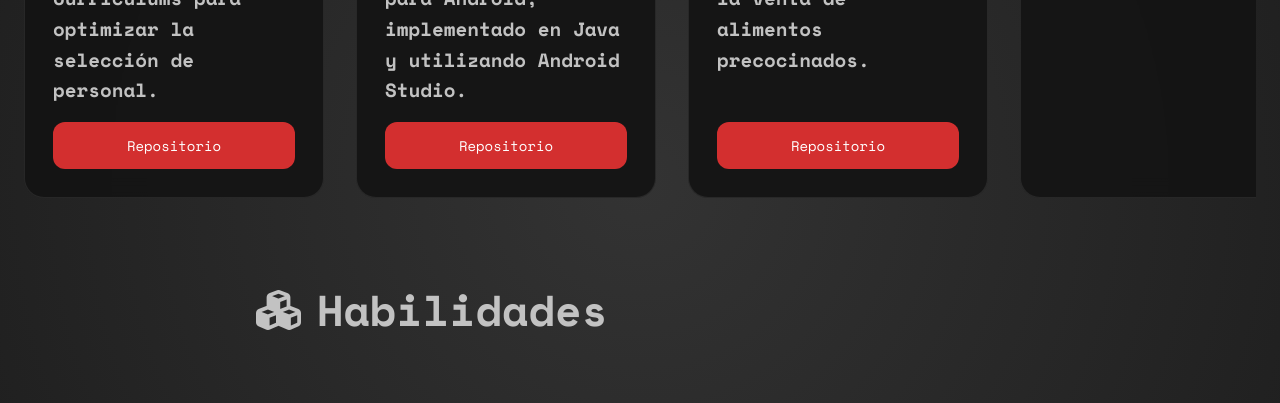
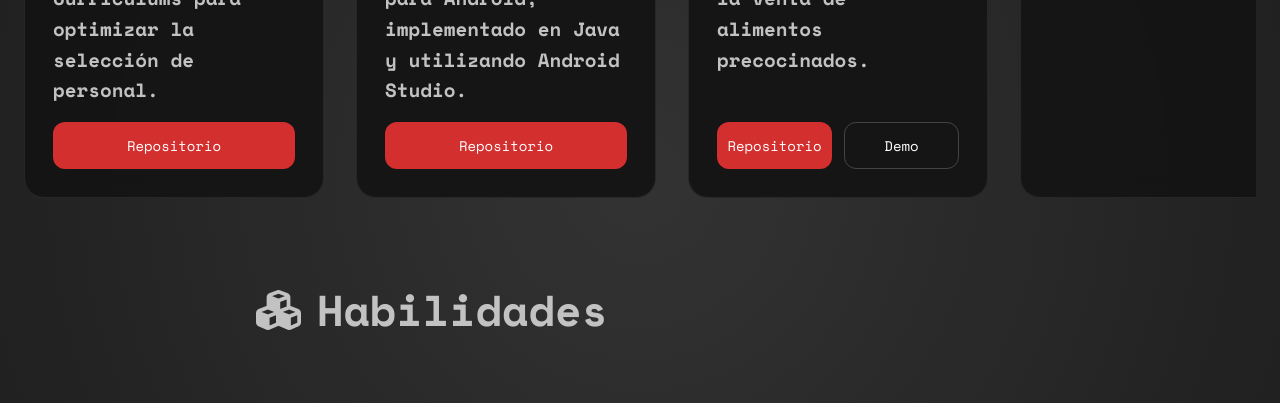
Before and after one commit to Kevingedev/Kevingedev-portafolio, a plain HTML site: page index.html in a window 1280 px wide. Shown: the part 2120-2523 px from the top of the page. Drawn offline with nearby package versions, Linux system fonts and the light colour scheme.

Commit message:
Agregando el demo de gourmet on the go

```diff
--- a/index.html
+++ b/index.html
@@ -253,6 +253,9 @@
             <a href="https://github.com/kevingedev/gourmet-on-the-go" target="_blank" class="btn-primary" aria-label="Repositorio GitHub">
               <span>Repositorio</span>
             </a>
+            <a href="https://kevingedev.github.io/Gourmet-on-the-Go/ES/" target="_blank" class="btn-outline" aria-label="Ver demo">
+              <span>Demo</span>
+            </a>
           </div>
         </div>
       </article>
```
